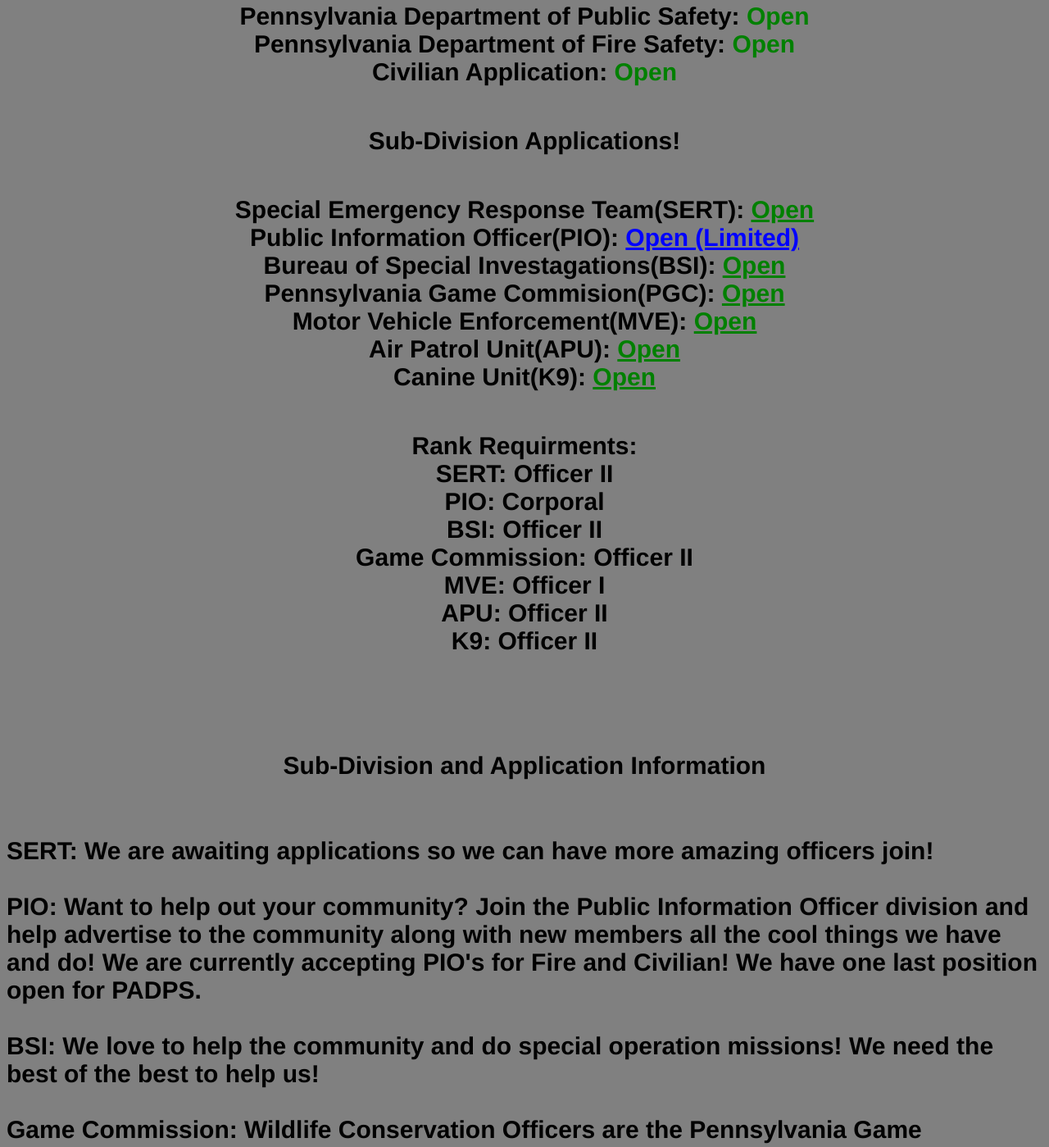
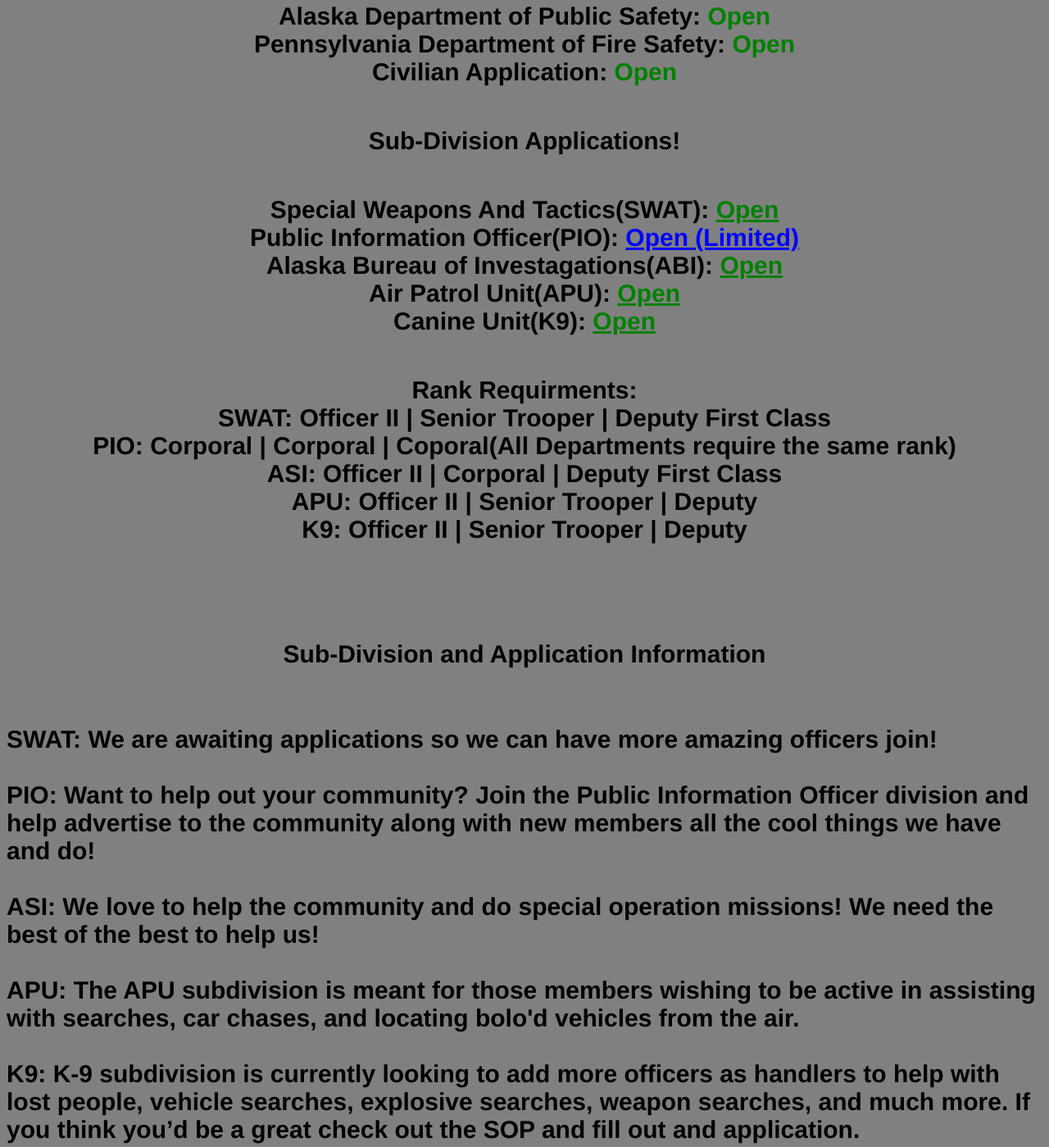
Before and after one commit to LongDaysYT/alaskastatesroleplay, a plain HTML site: page howto.html in a window 1280 px wide. Shown: the part 957-2356 px from the top of the page at 82% size. Drawn offline with Linux system fonts and the light colour scheme.

Commit message:
Add files via upload

```diff
--- a/howto.html
+++ b/howto.html
@@ -3,9 +3,9 @@
     <head>
       <meta name="viewport" content="width=device-width, intial-scale=1.0">
       <meta charset="utf-8">
-      <title>PASRP | Public Information</title>
+      <title>ASRP | Public Information</title>
     <link rel="stylesheet" href="style.css">
-    <header> Pennsylvania State RolePlay
+    <header> Alaska State RolePlay
       <br>
       Public Information
     </header>
@@ -21,62 +21,45 @@
        Join <a href="https://discord.gg/qfnwxUGzRw"> Now! </a> </h4>
      <h5> Server Roster: <a href="https://docs.google.com/spreadsheets/d/1aReGqV5UgszyW6hEX-0c220OIjOeEhHH5Vv6hiuHAGo/edit#gid=1492405811" style="color: green"> Here </a></h5>
     <h5> Applications! </h5>
-    <h5> Pennsylvania Department of Public Safety: <font color="green"> Open </font>
+    <h5> Alaska Department of Public Safety: <font color="green"> Open </font>
       <br>
       Pennsylvania Department of Fire Safety: <font color="green"> Open </font>
       <br>
       Civilian Application: <font color="green"> Open </font></h5>
     <h5> Sub-Division Applications! </h5>
-    <h5> Special Emergency Response Team(SERT): <a href="https://docs.google.com/forms/d/e/1FAIpQLSfLVNCPbY-5pteLd8ZVS-As-fW8DUui1Q3P74LQz81FriXQIQ/viewform" style="color: green"> Open </a>
+    <h5> Special Weapons And Tactics(SWAT): <a href="" style="color: green"> Open </a>
       <br>
-      Public Information Officer(PIO): <a href="https://docs.google.com/forms/d/e/1FAIpQLSd2ZIrQKpPJzRpF2ttH8nBaHK-A7K4abWglU18a5KyScTETHg/viewform?usp=sf_link" style="color: blue"> Open (Limited) </a>
+      Public Information Officer(PIO): <a href="" style="color: blue"> Open (Limited) </a>
     <br>
-      Bureau of Special Investagations(BSI): <a href="https://docs.google.com/forms/d/e/1FAIpQLSdujhXuDDppKaL-4wBB9DF82vvc4nBYWcB5pxc1_t40U5y9dg/viewform" style="color: green"> Open </a>
+      Alaska Bureau of Investagations(ABI): <a href="" style="color: green"> Open </a>
       <br>
-      Pennsylvania Game Commision(PGC): <a href="https://docs.google.com/forms/d/e/1FAIpQLSctDoZR52I_ofLpXOuYIHNsSbfHTCex2gPNDGv1TtgVUsYGWQ/viewform" style="color: green"> Open </a>
+      Air Patrol Unit(APU): <a href="" style="color: green"> Open </a>
       <br>
-      Motor Vehicle Enforcement(MVE): <a href="https://docs.google.com/forms/d/e/1FAIpQLSc-uEePZrLj5vmVB_MN92POXI2wppo8b0aGRN7l3NAao848qw/viewform" style="color: green"> Open </a>
-      <br>
-      Air Patrol Unit(APU): <a href="https://docs.google.com/forms/d/e/1FAIpQLSewV8oc_YJ2ddlxYfa5DvKVx0lsOccQtkh243B9UtCRAj5fpA/viewform" style="color: green"> Open </a>
-      <br>
-      Canine Unit(K9): <a href="https://docs.google.com/forms/d/e/1FAIpQLSdJUmnvV89oiuzcwRP_0wzUY_xhwspkAy3M6NHa4hjmsIE-Ag/viewform" style="color: green"> Open </a>
+      Canine Unit(K9): <a href="" style="color: green"> Open </a>
       <br>
     </h5>
     <h5> Rank Requirments:
       <br>
-      SERT: Officer II
+      SWAT: Officer II | Senior Trooper | Deputy First Class
       <br>
-      PIO: Corporal
+      PIO: Corporal | Corporal | Coporal(All Departments require the same rank)
       <br>
-      BSI: Officer II
+      ASI: Officer II | Corporal | Deputy First Class
       <br>
-      Game Commission: Officer II
+      APU: Officer II | Senior Trooper | Deputy
       <br>
-      MVE: Officer I
-      <br>
-      APU: Officer II
-      <br>
-      K9: Officer II
+      K9: Officer II | Senior Trooper | Deputy
     </h5>
     <br>
   <h5> Sub-Division and Application Information</h5>
-    <h6> SERT: We are awaiting applications so we can have more amazing officers join!
+    <h6> SWAT: We are awaiting applications so we can have more amazing officers join!
     <br>
     <br>
     PIO: Want to help out your community? Join the Public Information Officer division and help advertise to the community
-    along with new members all the cool things we have and do! We are currently accepting PIO's for Fire and Civilian! We have
-    one last position open for PADPS.
+    along with new members all the cool things we have and do!
+	<br>
     <br>
-    <br>
-     BSI: We love to help the community and do special operation missions! We need the best of the best to help us!
-    <br>
-    <br>
-    Game Commission: Wildlife Conservation Officers are the Pennsylvania Game Commission's field officers and most visible
-    employees. Applicants for these positions must have knowledge of hunting and outdoor activities and be able to interact
-    positively with people of all backgrounds
-    <br>
-    <br>
-    MVE: This form is for officers ranked Corporal and above with an exceptional in game driving record.
+     ASI: We love to help the community and do special operation missions! We need the best of the best to help us!
     <br>
     <br>
     APU: The APU subdivision is meant for those members wishing to be active in assisting with searches, car chases, and
@@ -90,11 +73,9 @@
     <hr>
     <h3> Socials:
       <br>
-      TikTok: <a href="https://www.tiktok.com/@official_pasrp"> Here! </a>
+      TikTok: <a href="https://www.tiktok.com/@mooseyofficial"> Here! </a>
       <br>
-      YouTube: <a href="https://www.youtube.com/c/PennsylvaniaStatePoliceRolePlay"> Here! </a>
-      <br>
-      Instagram: <a href="https://www.instagram.com/official_pasrp/"> Here! </a> </h3>
+      YouTube: <a href="https://www.youtube.com/c/Moosey"> Here! </a> </h3>
     </h3>
     <br>
     <h3> ©️ Anything On This Page/Website Belongs To PASRP RolePlay Community. No one should be using this website for there own community nore should
```
Also changed, not shown: index.html (+8 -9 lines).
